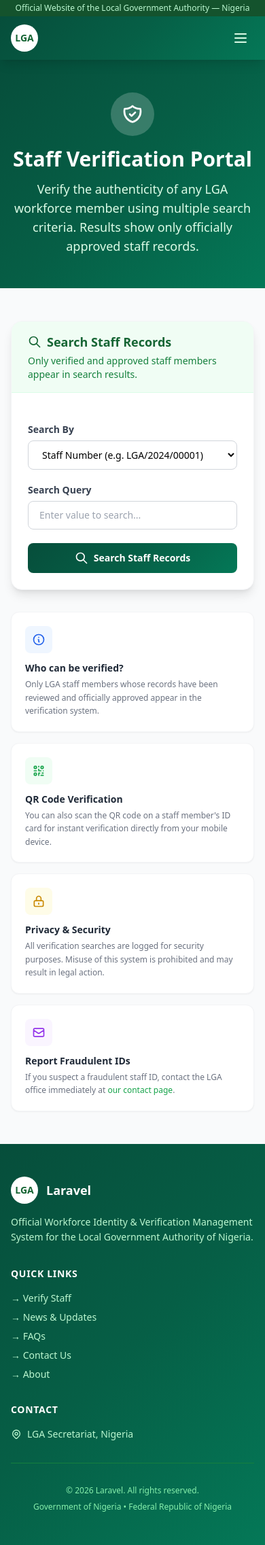
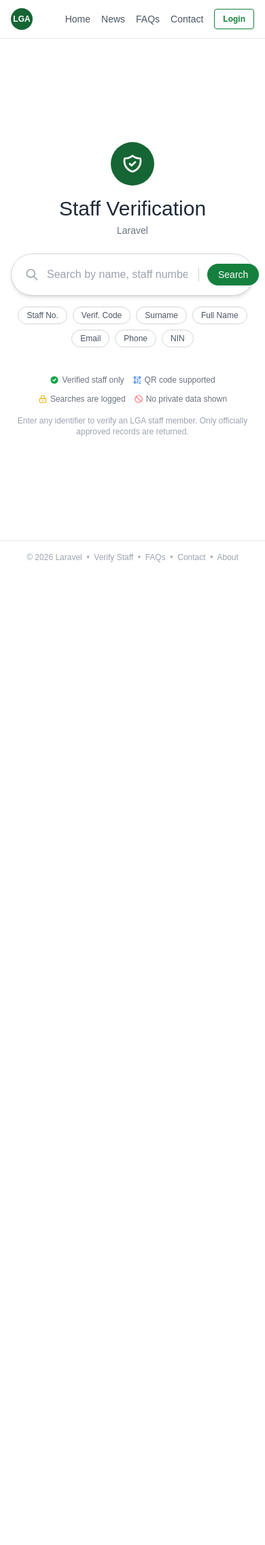
Before and after one commit to Dev-Bulama/LGADB, a Laravel app: page /verify in a window 390 px wide. Shown: the whole page at 68% size. After the commit the page ends 827 px from the top, so only its background shows below. Run offline with Laravel 12, Linux system fonts and the light colour scheme; data comes from the database, SQL or seed files in the repository; parts of the project's set-up code (start-up, migrations or seed data) failed here and were passed over; some libraries are stand-ins or nearby versions.

Commit message:
feat: Google-style verify page, admin ID card download, multi-type search
- Rewrite public /verify page as minimal standalone Google-style layout:
  full-viewport centered search bar, auto-type detection badge, manual
  type override chips, clear button, info pills at bottom
- Add Alpine.js detectType() mirroring PHP logic (staff no., verif. code,
  email, phone, NIN, surname, full name)
- Add admin route /admin/workers/{worker}/id-card/download guarded by
  hr_officer/super_admin role check
- Add "Download ID Card" header action in ViewWorker — visible only when
  id_card_generated_at is set, opens PDF in new tab
- Restrict "Generate ID Card" action visibility to Approved workers only
- VerificationController: added detectType() static method with multi-format
  auto-detection; search() accepts nullable type and auto-detects as fallback

Co-Authored-By: Claude Sonnet 4.6 <noreply@anthropic.com>
Claude-Session: https://claude.ai/code/session_01HEec6hmmxUke8esGkk6guj

```diff
--- a/app/Http/Controllers/VerificationController.php
+++ b/app/Http/Controllers/VerificationController.php
@@ -13,34 +13,76 @@ class VerificationController extends Controller
         return view('public.verify.index');
     }
 
+    /**
+     * Auto-detect the search type from the query string format.
+     */
+    public static function detectType(string $query): string
+    {
+        $q = trim($query);
+
+        // Staff number: LGA/YYYY/NNNNN
+        if (preg_match('/^[A-Z]{2,5}\/\d{4}\/\d{4,6}$/i', $q)) {
+            return 'staff_number';
+        }
+
+        // Verification code: exactly 10 uppercase alphanum chars
+        if (preg_match('/^[A-Z0-9]{10}$/', strtoupper($q)) && !str_contains($q, ' ')) {
+            return 'verification_code';
+        }
+
+        // Email address
+        if (filter_var($q, FILTER_VALIDATE_EMAIL)) {
+            return 'email';
+        }
+
+        // Phone: starts with 0 or +, digits only with optional +, spaces, dashes
+        if (preg_match('/^[\+]?[\d\s\-]{7,15}$/', $q)) {
+            return 'phone';
+        }
+
+        // National ID (NIN): 11 digit number
+        if (preg_match('/^\d{11}$/', $q)) {
+            return 'national_id';
+        }
+
+        // Single word → surname search
+        if (!str_contains($q, ' ')) {
+            return 'surname';
+        }
+
+        // Multiple words → full name
+        return 'full_name';
+    }
+
     public function search(Request $request)
     {
         $request->validate([
-            'query' => 'required|string|min:2',
-            'type'  => 'required|in:staff_number,email,phone,national_id,verification_code,surname,full_name',
+            'query' => 'required|string|min:2|max:200',
+            'type'  => 'nullable|in:staff_number,email,phone,national_id,verification_code,surname,full_name',
         ]);
 
-        $query = $request->input('query');
-        $type  = $request->input('type');
+        $query = trim($request->input('query'));
+        $type  = $request->input('type') ?: static::detectType($query);
 
         $dbQuery = Worker::where('verification_status', VerificationStatus::Approved->value)
             ->with(['department', 'office', 'unit', 'lga', 'state']);
 
         $worker = match ($type) {
-            'staff_number'      => $dbQuery->where('staff_number', $query)->first(),
-            'email'             => $dbQuery->where('email', $query)->first(),
+            'staff_number'      => $dbQuery->whereRaw('LOWER(staff_number) = ?', [strtolower($query)])->first(),
+            'email'             => $dbQuery->whereRaw('LOWER(email) = ?', [strtolower($query)])->first(),
             'phone'             => $dbQuery->where('phone', $query)->first(),
             'national_id'       => $dbQuery->where('national_id', $query)->first(),
-            'verification_code' => $dbQuery->where('verification_code', $query)->first(),
-            'surname'           => $dbQuery->where('surname', 'like', "%{$query}%")->first(),
+            'verification_code' => $dbQuery->whereRaw('UPPER(verification_code) = ?', [strtoupper($query)])->first(),
+            'surname'           => $dbQuery->whereRaw('LOWER(surname) LIKE ?', ['%' . strtolower($query) . '%'])->first(),
             'full_name'         => $dbQuery->where(function ($q) use ($query) {
-                $q->whereRaw("CONCAT(surname, ' ', first_name) LIKE ?", ["%{$query}%"])
-                  ->orWhereRaw("CONCAT(first_name, ' ', surname) LIKE ?", ["%{$query}%"]);
+                $lq = strtolower($query);
+                $q->whereRaw("LOWER(CONCAT(surname, ' ', first_name)) LIKE ?", ["%{$lq}%"])
+                  ->orWhereRaw("LOWER(CONCAT(first_name, ' ', surname)) LIKE ?", ["%{$lq}%"])
+                  ->orWhereRaw("LOWER(CONCAT(first_name, ' ', COALESCE(middle_name,''), ' ', surname)) LIKE ?", ["%{$lq}%"]);
             })->first(),
             default => null,
         };
 
-        // Log the search attempt
         VerificationLog::create([
             'worker_id'    => $worker?->id,
             'search_query' => $query,
--- a/resources/views/public/verify/index.blade.php
+++ b/resources/views/public/verify/index.blade.php
@@ -1,44 +1,57 @@
-@extends('layouts.public')
+<!DOCTYPE html>
+<html lang="en" class="h-full">
+<head>
+    <meta charset="UTF-8">
+    <meta name="viewport" content="width=device-width, initial-scale=1.0">
+    <title>Staff Verification — {{ $appSettings['org_name'] ?? config('app.name') }}</title>
+    <meta name="description" content="Verify the identity of any LGA workforce member using their staff number, name, verification code, email, phone, or NIN.">
+    <script src="https://cdn.tailwindcss.com"></script>
+    <script defer src="https://unpkg.com/alpinejs@3.x.x/dist/cdn.min.js"></script>
+    <style>
+        [x-cloak] { display: none !important; }
+        .gov-gradient { background: linear-gradient(135deg, #064e3b 0%, #065f46 50%, #047857 100%); }
+        body { font-family: arial, sans-serif; }
+    </style>
+</head>
+<body class="h-full bg-white flex flex-col min-h-screen" x-data="verifyApp()">
 
-@section('title', 'Staff Verification Portal')
-@section('description', 'Verify the identity of any LGA workforce member using their staff number, name, or verification code.')
+    <!-- Slim top nav -->
+    <nav class="border-b border-gray-200 px-4 py-3 flex items-center justify-between">
+        <a href="{{ route('home') }}" class="flex items-center space-x-2">
+            <div class="w-8 h-8 bg-green-800 rounded-full flex items-center justify-center flex-shrink-0">
+                <span class="text-white font-extrabold text-xs">LGA</span>
+            </div>
+            <span class="text-gray-700 text-sm font-medium hidden sm:inline">{{ $appSettings['org_name'] ?? config('app.name') }}</span>
+        </a>
+        <div class="flex items-center space-x-4 text-sm text-gray-600">
+            <a href="{{ route('home') }}" class="hover:text-green-700 transition">Home</a>
+            <a href="{{ route('news') }}" class="hover:text-green-700 transition">News</a>
+            <a href="{{ route('faqs') }}" class="hover:text-green-700 transition">FAQs</a>
+            <a href="{{ route('contact') }}" class="hover:text-green-700 transition">Contact</a>
+            @auth
+                <a href="{{ route('portal.dashboard') }}" class="bg-green-700 text-white px-3 py-1.5 rounded text-xs font-semibold hover:bg-green-800 transition">My Portal</a>
+            @else
+                <a href="{{ route('login') }}" class="border border-green-700 text-green-700 px-3 py-1.5 rounded text-xs font-semibold hover:bg-green-50 transition">Login</a>
+            @endauth
+        </div>
+    </nav>
 
-@section('content')
+    <!-- Main centered content -->
+    <main class="flex-1 flex flex-col items-center justify-center px-4 py-8">
 
-<!-- Page Header -->
-<div class="gov-gradient py-12">
-    <div class="max-w-4xl mx-auto px-4 sm:px-6 lg:px-8 text-center">
-        <div class="w-16 h-16 bg-white bg-opacity-20 rounded-full flex items-center justify-center mx-auto mb-4">
+        <!-- Shield icon + title -->
+        <div class="mb-6 text-center">
+            <div class="w-16 h-16 bg-green-800 rounded-full flex items-center justify-center mx-auto mb-4">
                 <svg class="w-8 h-8 text-white" fill="none" stroke="currentColor" viewBox="0 0 24 24">
                     <path stroke-linecap="round" stroke-linejoin="round" stroke-width="2" d="M9 12l2 2 4-4m5.618-4.016A11.955 11.955 0 0112 2.944a11.955 11.955 0 01-8.618 3.04A12.02 12.02 0 003 9c0 5.591 3.824 10.29 9 11.622 5.176-1.332 9-6.03 9-11.622 0-1.042-.133-2.052-.382-3.016z"/>
                 </svg>
             </div>
-        <h1 class="text-3xl sm:text-4xl font-extrabold text-white mb-3">Staff Verification Portal</h1>
-        <p class="text-green-100 text-lg max-w-2xl mx-auto">
-            Verify the authenticity of any LGA workforce member using multiple search criteria. Results show only officially approved staff records.
-        </p>
-    </div>
+            <h1 class="text-3xl font-normal text-gray-800">Staff Verification</h1>
+            <p class="text-gray-500 text-sm mt-1">{{ $appSettings['org_name'] ?? config('app.name') }}</p>
         </div>
 
-<div class="max-w-3xl mx-auto px-4 sm:px-6 lg:px-8 py-12">
-
-    <!-- Search Form Card -->
-    <div class="bg-white rounded-2xl shadow-lg border border-gray-100 overflow-hidden">
-        <div class="bg-green-50 border-b border-green-100 px-6 py-4">
-            <h2 class="font-bold text-green-800 text-lg flex items-center">
-                <svg class="w-5 h-5 mr-2" fill="none" stroke="currentColor" viewBox="0 0 24 24">
-                    <path stroke-linecap="round" stroke-linejoin="round" stroke-width="2" d="M21 21l-6-6m2-5a7 7 0 11-14 0 7 7 0 0114 0z"/>
-                </svg>
-                Search Staff Records
-            </h2>
-            <p class="text-green-700 text-sm mt-1">Only verified and approved staff members appear in search results.</p>
-        </div>
-
-        <form action="{{ route('verify.search') }}" method="POST" class="p-6 space-y-5">
-            @csrf
-
         @if($errors->any())
-                <div class="bg-red-50 border border-red-200 rounded-lg px-4 py-3 text-red-700 text-sm">
+            <div class="w-full max-w-xl mb-4 bg-red-50 border border-red-200 rounded-lg px-4 py-3 text-red-700 text-sm">
                 <ul class="list-disc list-inside space-y-1">
                     @foreach($errors->all() as $error)
                         <li>{{ $error }}</li>
@@ -47,76 +60,166 @@
             </div>
         @endif
 
-            <div>
-                <label for="type" class="block text-sm font-semibold text-gray-700 mb-1.5">Search By</label>
-                <select id="type" name="type"
-                        class="w-full border border-gray-300 rounded-lg px-4 py-2.5 text-sm focus:outline-none focus:ring-2 focus:ring-green-500 focus:border-green-500 bg-white">
-                    <option value="staff_number">Staff Number (e.g. LGA/2024/00001)</option>
-                    <option value="verification_code">Verification Code (10-character code)</option>
-                    <option value="surname">Surname / Last Name</option>
-                    <option value="full_name">Full Name</option>
-                    <option value="phone">Phone Number</option>
-                    <option value="email">Email Address</option>
-                    <option value="national_id">National ID Number (NIN)</option>
-                </select>
+        <!-- Search form -->
+        <form action="{{ route('verify.search') }}" method="POST" class="w-full max-w-xl">
+            @csrf
+            <input type="hidden" name="type" x-model="selectedType">
+
+            <!-- Big Google-style search bar -->
+            <div class="relative flex items-center border border-gray-300 rounded-full shadow-md hover:shadow-lg focus-within:shadow-lg transition-shadow bg-white px-5 py-3.5">
+
+                <!-- Search icon -->
+                <svg class="w-5 h-5 text-gray-400 flex-shrink-0" fill="none" stroke="currentColor" viewBox="0 0 24 24">
+                    <path stroke-linecap="round" stroke-linejoin="round" stroke-width="2" d="M21 21l-6-6m2-5a7 7 0 11-14 0 7 7 0 0114 0z"/>
+                </svg>
+
+                <!-- Input -->
+                <input
+                    type="text"
+                    name="query"
+                    id="query"
+                    required
+                    minlength="2"
+                    maxlength="200"
+                    autocomplete="off"
+                    x-model="query"
+                    @input="autoDetect()"
+                    placeholder="Search by name, staff number, code, email, phone or NIN…"
+                    class="flex-1 mx-3 text-base text-gray-700 placeholder-gray-400 bg-transparent focus:outline-none"
+                />
+
+                <!-- Detected type badge -->
+                <span
+                    x-show="query.length >= 2"
+                    x-cloak
+                    x-text="typeLabel"
+                    class="hidden sm:inline-flex items-center px-2 py-0.5 rounded-full text-xs font-medium bg-green-100 text-green-800 flex-shrink-0 mr-2"
+                ></span>
+
+                <!-- Clear button -->
+                <button
+                    type="button"
+                    x-show="query.length > 0"
+                    x-cloak
+                    @click="query = ''; selectedType = ''; $nextTick(() => document.getElementById('query').focus())"
+                    class="text-gray-400 hover:text-gray-600 flex-shrink-0 mr-2"
+                    aria-label="Clear"
+                >
+                    <svg class="w-4 h-4" fill="none" stroke="currentColor" viewBox="0 0 24 24">
+                        <path stroke-linecap="round" stroke-linejoin="round" stroke-width="2" d="M6 18L18 6M6 6l12 12"/>
+                    </svg>
+                </button>
+
+                <!-- Divider -->
+                <span class="text-gray-200 border-l border-gray-300 h-5 mx-1"></span>
+
+                <!-- Submit button -->
+                <button type="submit" class="ml-2 bg-green-700 hover:bg-green-800 text-white text-sm font-medium px-4 py-1.5 rounded-full transition flex-shrink-0">
+                    Search
+                </button>
             </div>
 
-            <div>
-                <label for="query" class="block text-sm font-semibold text-gray-700 mb-1.5">Search Query</label>
-                <input type="text" id="query" name="query" required minlength="2"
-                       placeholder="Enter value to search..."
-                       class="w-full border border-gray-300 rounded-lg px-4 py-2.5 text-sm focus:outline-none focus:ring-2 focus:ring-green-500 focus:border-green-500">
+            <!-- Type override chips -->
+            <div class="flex flex-wrap gap-2 justify-center mt-4">
+                <template x-for="chip in typeChips" :key="chip.value">
+                    <button
+                        type="button"
+                        @click="selectedType = (selectedType === chip.value ? '' : chip.value)"
+                        :class="selectedType === chip.value
+                            ? 'bg-green-700 text-white border-green-700'
+                            : 'bg-white text-gray-600 border-gray-300 hover:border-green-400 hover:text-green-700'"
+                        class="px-3 py-1 rounded-full border text-xs font-medium transition"
+                        x-text="chip.label"
+                    ></button>
+                </template>
+            </div>
+        </form>
+
+        <!-- Info pills -->
+        <div class="flex flex-wrap gap-3 justify-center mt-10 text-xs text-gray-500">
+            <span class="flex items-center gap-1">
+                <svg class="w-3.5 h-3.5 text-green-600" fill="currentColor" viewBox="0 0 20 20"><path fill-rule="evenodd" d="M10 18a8 8 0 100-16 8 8 0 000 16zm3.707-9.293a1 1 0 00-1.414-1.414L9 10.586 7.707 9.293a1 1 0 00-1.414 1.414l2 2a1 1 0 001.414 0l4-4z" clip-rule="evenodd"/></svg>
+                Verified staff only
+            </span>
+            <span class="flex items-center gap-1">
+                <svg class="w-3.5 h-3.5 text-blue-500" fill="none" stroke="currentColor" viewBox="0 0 24 24"><path stroke-linecap="round" stroke-linejoin="round" stroke-width="2" d="M12 4v1m6 11h2m-6 0h-2v4m0-11v3m0 0h.01M12 12h4.01M16 20h4M4 12h4m12 0h.01M5 8h2a1 1 0 001-1V5a1 1 0 00-1-1H5a1 1 0 00-1 1v2a1 1 0 001 1zm12 0h2a1 1 0 001-1V5a1 1 0 00-1-1h-2a1 1 0 00-1 1v2a1 1 0 001 1zM5 20h2a1 1 0 001-1v-2a1 1 0 00-1-1H5a1 1 0 00-1 1v2a1 1 0 001 1z"/></svg>
+                QR code supported
+            </span>
+            <span class="flex items-center gap-1">
+                <svg class="w-3.5 h-3.5 text-yellow-500" fill="none" stroke="currentColor" viewBox="0 0 24 24"><path stroke-linecap="round" stroke-linejoin="round" stroke-width="2" d="M12 15v2m-6 4h12a2 2 0 002-2v-6a2 2 0 00-2-2H6a2 2 0 00-2 2v6a2 2 0 002 2zm10-10V7a4 4 0 00-8 0v4h8z"/></svg>
+                Searches are logged
+            </span>
+            <span class="flex items-center gap-1">
+                <svg class="w-3.5 h-3.5 text-red-400" fill="none" stroke="currentColor" viewBox="0 0 24 24"><path stroke-linecap="round" stroke-linejoin="round" stroke-width="2" d="M18.364 18.364A9 9 0 005.636 5.636m12.728 12.728A9 9 0 015.636 5.636m12.728 12.728L5.636 5.636"/></svg>
+                No private data shown
+            </span>
         </div>
 
-            <button type="submit"
-                    class="w-full gov-gradient text-white font-bold py-3 px-6 rounded-lg hover:opacity-90 transition flex items-center justify-center space-x-2 text-sm">
-                <svg class="w-5 h-5" fill="none" stroke="currentColor" viewBox="0 0 24 24">
-                    <path stroke-linecap="round" stroke-linejoin="round" stroke-width="2" d="M21 21l-6-6m2-5a7 7 0 11-14 0 7 7 0 0114 0z"/>
-                </svg>
-                <span>Search Staff Records</span>
-            </button>
-        </form>
-    </div>
+        <p class="text-xs text-gray-400 mt-4 text-center max-w-sm">
+            {{ $appSettings['verification_public_message'] ?? 'Enter any identifier to verify an LGA staff member. Only officially approved records are returned.' }}
+        </p>
+    </main>
 
-    <!-- Information Cards -->
-    <div class="grid grid-cols-1 sm:grid-cols-2 gap-4 mt-8">
-        <div class="bg-white rounded-xl border border-gray-100 p-5 shadow-sm">
-            <div class="w-10 h-10 bg-blue-50 rounded-lg flex items-center justify-center mb-3">
-                <svg class="w-5 h-5 text-blue-600" fill="none" stroke="currentColor" viewBox="0 0 24 24">
-                    <path stroke-linecap="round" stroke-linejoin="round" stroke-width="2" d="M13 16h-1v-4h-1m1-4h.01M21 12a9 9 0 11-18 0 9 9 0 0118 0z"/>
-                </svg>
-            </div>
-            <h3 class="font-semibold text-gray-800 text-sm mb-1">Who can be verified?</h3>
-            <p class="text-gray-500 text-xs leading-relaxed">Only LGA staff members whose records have been reviewed and officially approved appear in the verification system.</p>
-        </div>
-        <div class="bg-white rounded-xl border border-gray-100 p-5 shadow-sm">
-            <div class="w-10 h-10 bg-green-50 rounded-lg flex items-center justify-center mb-3">
-                <svg class="w-5 h-5 text-green-600" fill="none" stroke="currentColor" viewBox="0 0 24 24">
-                    <path stroke-linecap="round" stroke-linejoin="round" stroke-width="2" d="M12 4v1m6 11h2m-6 0h-2v4m0-11v3m0 0h.01M12 12h4.01M16 20h4M4 12h4m12 0h.01M5 8h2a1 1 0 001-1V5a1 1 0 00-1-1H5a1 1 0 00-1 1v2a1 1 0 001 1zm12 0h2a1 1 0 001-1V5a1 1 0 00-1-1h-2a1 1 0 00-1 1v2a1 1 0 001 1zM5 20h2a1 1 0 001-1v-2a1 1 0 00-1-1H5a1 1 0 00-1 1v2a1 1 0 001 1z"/>
-                </svg>
-            </div>
-            <h3 class="font-semibold text-gray-800 text-sm mb-1">QR Code Verification</h3>
-            <p class="text-gray-500 text-xs leading-relaxed">You can also scan the QR code on a staff member's ID card for instant verification directly from your mobile device.</p>
-        </div>
-        <div class="bg-white rounded-xl border border-gray-100 p-5 shadow-sm">
-            <div class="w-10 h-10 bg-yellow-50 rounded-lg flex items-center justify-center mb-3">
-                <svg class="w-5 h-5 text-yellow-600" fill="none" stroke="currentColor" viewBox="0 0 24 24">
-                    <path stroke-linecap="round" stroke-linejoin="round" stroke-width="2" d="M12 15v2m-6 4h12a2 2 0 002-2v-6a2 2 0 00-2-2H6a2 2 0 00-2 2v6a2 2 0 002 2zm10-10V7a4 4 0 00-8 0v4h8z"/>
-                </svg>
-            </div>
-            <h3 class="font-semibold text-gray-800 text-sm mb-1">Privacy & Security</h3>
-            <p class="text-gray-500 text-xs leading-relaxed">All verification searches are logged for security purposes. Misuse of this system is prohibited and may result in legal action.</p>
-        </div>
-        <div class="bg-white rounded-xl border border-gray-100 p-5 shadow-sm">
-            <div class="w-10 h-10 bg-purple-50 rounded-lg flex items-center justify-center mb-3">
-                <svg class="w-5 h-5 text-purple-600" fill="none" stroke="currentColor" viewBox="0 0 24 24">
-                    <path stroke-linecap="round" stroke-linejoin="round" stroke-width="2" d="M3 8l7.89 5.26a2 2 0 002.22 0L21 8M5 19h14a2 2 0 002-2V7a2 2 0 00-2-2H5a2 2 0 00-2 2v10a2 2 0 002 2z"/>
-                </svg>
-            </div>
-            <h3 class="font-semibold text-gray-800 text-sm mb-1">Report Fraudulent IDs</h3>
-            <p class="text-gray-500 text-xs leading-relaxed">If you suspect a fraudulent staff ID, contact the LGA office immediately at <a href="{{ route('contact') }}" class="text-green-600 hover:underline">our contact page</a>.</p>
-        </div>
-    </div>
-</div>
+    <!-- Slim footer -->
+    <footer class="border-t border-gray-200 py-4 px-6 text-center text-xs text-gray-400">
+        &copy; {{ date('Y') }} {{ $appSettings['org_name'] ?? config('app.name') }}
+        &nbsp;&bull;&nbsp;
+        <a href="{{ route('verify.index') }}" class="hover:text-gray-600">Verify Staff</a>
+        &nbsp;&bull;&nbsp;
+        <a href="{{ route('faqs') }}" class="hover:text-gray-600">FAQs</a>
+        &nbsp;&bull;&nbsp;
+        <a href="{{ route('contact') }}" class="hover:text-gray-600">Contact</a>
+        &nbsp;&bull;&nbsp;
+        <a href="{{ route('about') }}" class="hover:text-gray-600">About</a>
+    </footer>
 
-@endsection
+<script>
+function verifyApp() {
+    return {
+        query: '',
+        selectedType: '',
+        typeChips: [
+            { value: 'staff_number',      label: 'Staff No.' },
+            { value: 'verification_code', label: 'Verif. Code' },
+            { value: 'surname',           label: 'Surname' },
+            { value: 'full_name',         label: 'Full Name' },
+            { value: 'email',             label: 'Email' },
+            { value: 'phone',             label: 'Phone' },
+            { value: 'national_id',       label: 'NIN' },
+        ],
+        get typeLabel() {
+            if (this.selectedType) {
+                const chip = this.typeChips.find(c => c.value === this.selectedType);
+                return (chip ? chip.label : this.selectedType) + ' ✓';
+            }
+            const detected = this.detectType(this.query);
+            const chip = this.typeChips.find(c => c.value === detected);
+            return chip ? chip.label : detected;
+        },
+        autoDetect() {
+            if (!this.selectedType) {
+                // auto mode — no action needed, typeLabel getter handles it
+            }
+        },
+        detectType(q) {
+            q = q.trim();
+            if (!q) return 'auto';
+            // Staff number: LGA/YYYY/NNNNN
+            if (/^[A-Za-z]{2,5}\/\d{4}\/\d{4,6}$/.test(q)) return 'staff_number';
+            // Verification code: exactly 10 uppercase alphanum chars, no spaces
+            if (/^[A-Za-z0-9]{10}$/.test(q) && !q.includes(' ')) return 'verification_code';
+            // Email
+            if (/^[^\s@]+@[^\s@]+\.[^\s@]+$/.test(q)) return 'email';
+            // Phone
+            if (/^[\+]?[\d\s\-]{7,15}$/.test(q)) return 'phone';
+            // NIN: 11 digits
+            if (/^\d{11}$/.test(q)) return 'national_id';
+            // Single word → surname
+            if (!q.includes(' ')) return 'surname';
+            return 'full_name';
+        },
+    }
+}
+</script>
+</body>
+</html>
--- a/routes/web.php
+++ b/routes/web.php
@@ -36,5 +36,11 @@ Route::prefix('portal')->name('portal.')->middleware(['auth'])->group(function (
     Route::get('/history', [WorkerPortalController::class, 'history'])->name('history');
 });
 
+// Admin ID card download (Filament admin area, auth guarded)
+Route::get('/admin/workers/{worker}/id-card/download', function (\App\Models\Worker $worker) {
+    abort_unless(auth()->check() && auth()->user()->hasAnyRole(['super_admin', 'hr_officer']), 403);
+    return (new \App\Services\IdCardService())->download($worker);
+})->name('admin.workers.id-card.download')->middleware(['auth']);
+
 // Auth routes (Laravel default)
 require __DIR__.'/auth.php';
```
Also changed, not shown: app/Filament/Resources/WorkerResource/Pages/ViewWorker.php (+11 -1 lines). Lines whose indentation alone changed are shown as unchanged.
